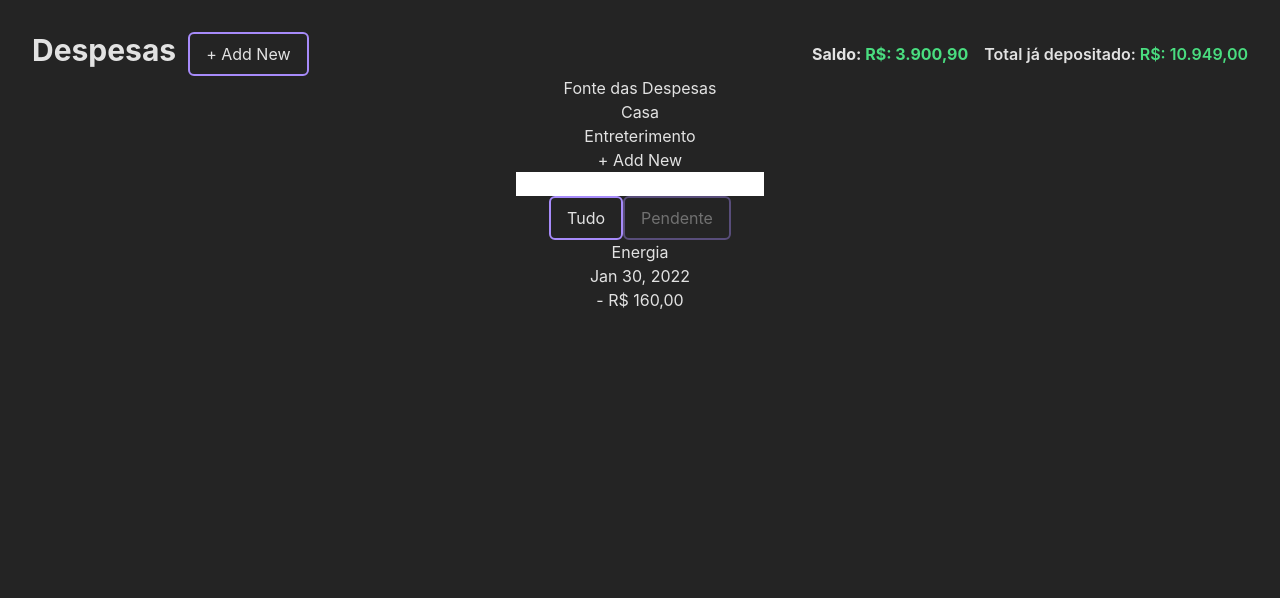
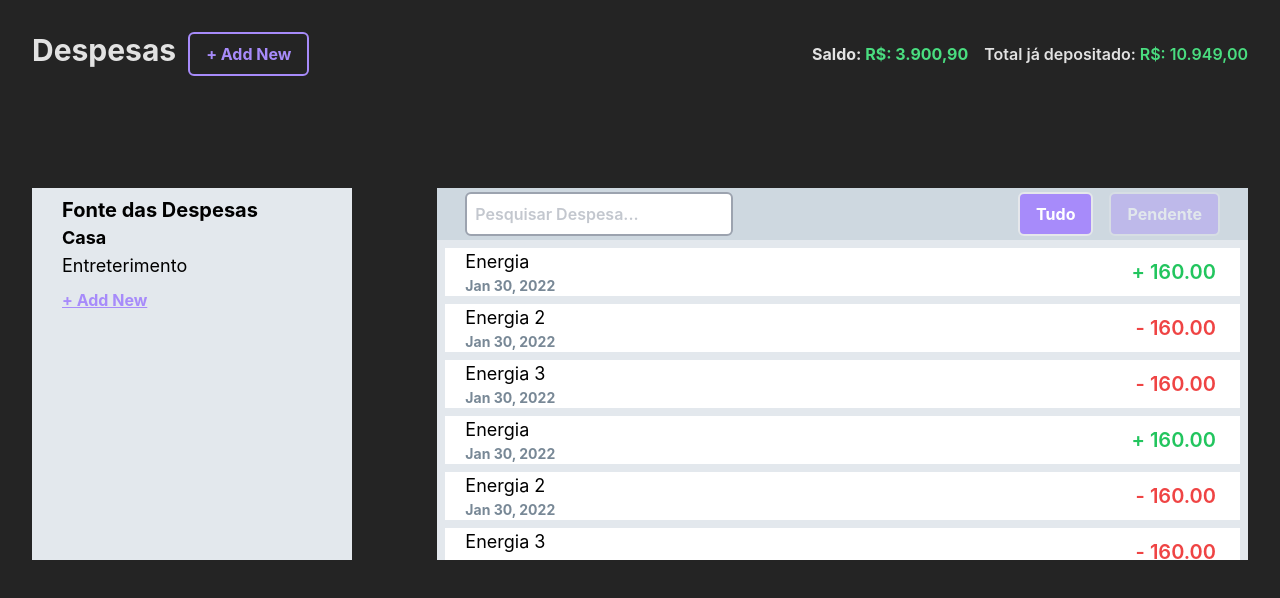
Before and after one commit to Junior042/finance-manager-app, a React (Vite) app: page / in a window 1280 px wide. Shown: the top 598 px of the page. Built offline with nearby package versions, Linux system fonts and the light colour scheme.

Commit message:
finish home page

```diff
--- a/src/index.css
+++ b/src/index.css
@@ -3,11 +3,38 @@
 @tailwind utilities;
 
 .btn{
-  @apply py-2 px-4 border-violet-400 border-2 rounded-md;
+  @apply py-2 px-4 border-violet-400 border-2 rounded-md text-violet-400 font-bold;
+  transition: all .6s ease;
 }
 
 .btn:disabled{
   opacity: .4;
+}
+
+.btn:hover{
+  opacity: .4;
+}
+
+.btn-full{
+  @apply py-2 px-4 bg-violet-400 border-2 rounded-md text-white font-bold;
+  transition: all .6s ease;
+}
+
+.btn-full:hover{
+  opacity: .4;
+}
+
+.btn-full:disabled{
+  opacity: .4;
+}
+
+.btn-no-border{
+  @apply py-2 text-violet-400 underline font-bold;
+  transition: all .6s ease;
+}
+
+.btn-no-border:hover{
+  opacity: .8;
 }
 
 :root {
@@ -26,58 +53,3 @@
   -moz-osx-font-smoothing: grayscale;
   -webkit-text-size-adjust: 100%;
 }
-
-/*
-a {
-  font-weight: 500;
-  color: #646cff;
-  text-decoration: inherit;
-}
-a:hover {
-  color: #535bf2;
-}
-
-body {
-  margin: 0;
-  display: flex;
-  place-items: center;
-  min-width: 320px;
-  min-height: 100vh;
-}
-
-h1 {
-  font-size: 3.2em;
-  line-height: 1.1;
-}
-
-button {
-  border-radius: 8px;
-  border: 1px solid transparent;
-  padding: 0.6em 1.2em;
-  font-size: 1em;
-  font-weight: 500;
-  font-family: inherit;
-  background-color: #1a1a1a;
-  cursor: pointer;
-  transition: border-color 0.25s;
-}
-button:hover {
-  border-color: #646cff;
-}
-button:focus,
-button:focus-visible {
-  outline: 4px auto -webkit-focus-ring-color;
-}
-
-@media (prefers-color-scheme: light) {
-  :root {
-    color: #213547;
-    background-color: #ffffff;
-  }
-  a:hover {
-    color: #747bff;
-  }
-  button {
-    background-color: #f9f9f9;
-  }
-} */
--- a/src/pages/home.tsx
+++ b/src/pages/home.tsx
@@ -1,6 +1,96 @@
 import React from "react";
+const data = [
+    {
+        name: "Energia",
+        createdAt: "Jan 30, 2022",
+        value: "160.00",
+        typePayment: "deposito",
+    },
+    {
+        name: "Energia 2",
+        createdAt: "Jan 30, 2022",
+        value: "160.00",
+        typePayment: "retirado",
+    },
+    {
+        name: "Energia 3",
+        createdAt: "Jan 30, 2022",
+        value: "160.00",
+        typePayment: "retirado",
+    },
+    {
+        name: "Energia",
+        createdAt: "Jan 30, 2022",
+        value: "160.00",
+        typePayment: "deposito",
+    },
+    {
+        name: "Energia 2",
+        createdAt: "Jan 30, 2022",
+        value: "160.00",
+        typePayment: "retirado",
+    },
+    {
+        name: "Energia 3",
+        createdAt: "Jan 30, 2022",
+        value: "160.00",
+        typePayment: "retirado",
+    },
+    {
+        name: "Energia",
+        createdAt: "Jan 30, 2022",
+        value: "160.00",
+        typePayment: "deposito",
+    },
+    {
+        name: "Energia 2",
+        createdAt: "Jan 30, 2022",
+        value: "160.00",
+        typePayment: "retirado",
+    },
+    {
+        name: "Energia 3",
+        createdAt: "Jan 30, 2022",
+        value: "160.00",
+        typePayment: "retirado",
+    },
+    {
+        name: "Energia",
+        createdAt: "Jan 30, 2022",
+        value: "160.00",
+        typePayment: "deposito",
+    },
+    {
+        name: "Energia 2",
+        createdAt: "Jan 30, 2022",
+        value: "160.00",
+        typePayment: "retirado",
+    },
+    {
+        name: "Energia 3",
+        createdAt: "Jan 30, 2022",
+        value: "160.00",
+        typePayment: "retirado",
+    },
+];
 
-const Home =  () => {
+const Home = () => {
+
+    const displayValue = (data:any) => {
+        if(data.typePayment === "deposito"){
+            return (
+                <p className="mr-1 text-xl font-semibold text-green-500">
+                    + {data.value}
+                </p>
+            )
+        }
+        return (
+            <p className="mr-1 text-xl font-semibold text-red-500">
+                - {data.value}
+            </p>
+        )
+    }
+
     return (
         <>
             <header className="flex justify-between items-center">
@@ -10,45 +100,89 @@ const Home =  () => {
                 </span>
                 <div className="flex gap-4">
                     <span>
-                        <p className="font-bold">Saldo: <span className="text-green-400">R$: 3.900,90</span></p>
+                        <p className="font-bold">
+                            Saldo:{" "}
+                            <span className="text-green-400">R$: 3.900,90</span>
+                        </p>
                     </span>
                     <span>
-                        <p className="font-semibold">Total já depositado: <span className="text-green-400">R$: 10.949,00</span></p>
+                        <p className="font-semibold">
+                            Total já depositado:{" "}
+                            <span className="text-green-400">
+                                R$: 10.949,00
+                            </span>
+                        </p>
                     </span>
                 </div>
             </header>
-            <main>
-                <aside>
-                    <header>
+            <main className="grid justify-between grid-cols-[minmax(300px,_1fr)_1fr_1fr] mt-28">
+                <aside className="bg-[#e3e8ed] max-w-xs min-h-[340px] text-start px-[30px] py-[8px] col-span-1">
+                    <header className="text-xl font-bold text-black">
                         <p>Fonte das Despesas</p>
                     </header>
                     <ul>
-                        <li>Casa</li>
-                        <li>Entreterimento</li>
+                        <li className="text-lg font-bold text-black">Casa</li>
+                        <li className="text-lg text-black">Entreterimento</li>
                     </ul>
-                    <button>+ Add New</button>
+                    <button className="btn-no-border">+ Add New</button>
                 </aside>
-                <section>
-                    <header>
+                <section className="bg-[#e3e8ed] col-start-2 col-end-4 text-black">
+                    <header className="bg-[#ced8e0] flex justify-between px-7 py-1">
                         <div>
-                            <input type="text" />
+                            <input
+                                type="text"
+                                placeholder="Pesquisar Despesa..."
+                                className="h-full rounded-md border-gray-400 border-2 bg-white px-2 placeholder:font-semibold placeholder:opacity-[.6]"
+                            />
                         </div>
-                        <div>
-                            <button className="btn">Tudo</button>
-                            <button className="btn" disabled={true} >Pendente</button>
+                        <div className="flex gap-4">
+                            <button className="btn-full">Tudo</button>
+                            <button className="btn-full" disabled={true}>
+                                Pendente
+                            </button>
                         </div>
                     </header>
-                    <article>
-                        <div>
-                            <p>Energia</p>
-                            <p>Jan 30, 2022</p>
+                    <section className="max-h-80 overflow-y-scroll">
+                    {data.map((data, index) => {
+                        return (
+                            <article className="bg-white flex justify-between items-center m-2 px-5">
+                                <div className="text-left">
+                                    <p className="text-lg">{data.name}</p>
+                                    <p className="text-sm font-bold text-[#788896]">
+                                        {data.createdAt}
+                                    </p>
+                                </div>
+                                {displayValue(data)}
+                            </article>
+                        );
+                    })}
+                    </section>
+                    {/* <article className="bg-white flex justify-between items-center m-2 px-5">
+                        <div className="text-left">
+                            <p className="text-lg">Energia</p>
+                            <p className="text-sm font-bold text-[#788896]">
+                                Jan 30, 2022
+                            </p>
                         </div>
-                        <p>- R$ 160,00</p>
+                        <p className="mr-1 text-xl font-semibold text-red-500">
+                            - R$ 160,00
+                        </p>
                     </article>
+                    <article className="bg-white flex justify-between items-center m-2 px-5">
+                        <div className="text-left">
+                            <p className="text-lg">Energia</p>
+                            <p className="text-sm font-bold text-[#788896]">
+                                Jan 30, 2022
+                            </p>
+                        </div>
+                        <p className="mr-1 text-xl font-semibold text-green-500">
+                            R$ 160,00
+                        </p>
+                    </article> */}
                 </section>
             </main>
         </>
     );
-}
+};
 
 export default Home;
```
